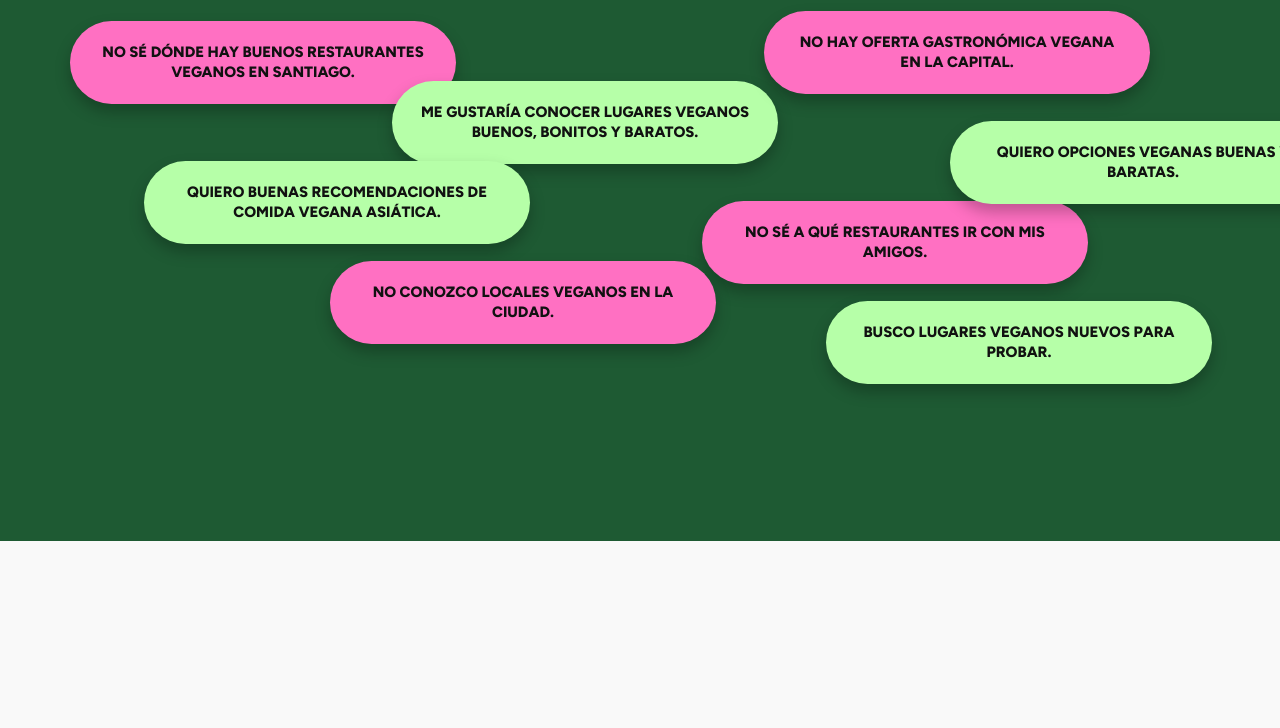
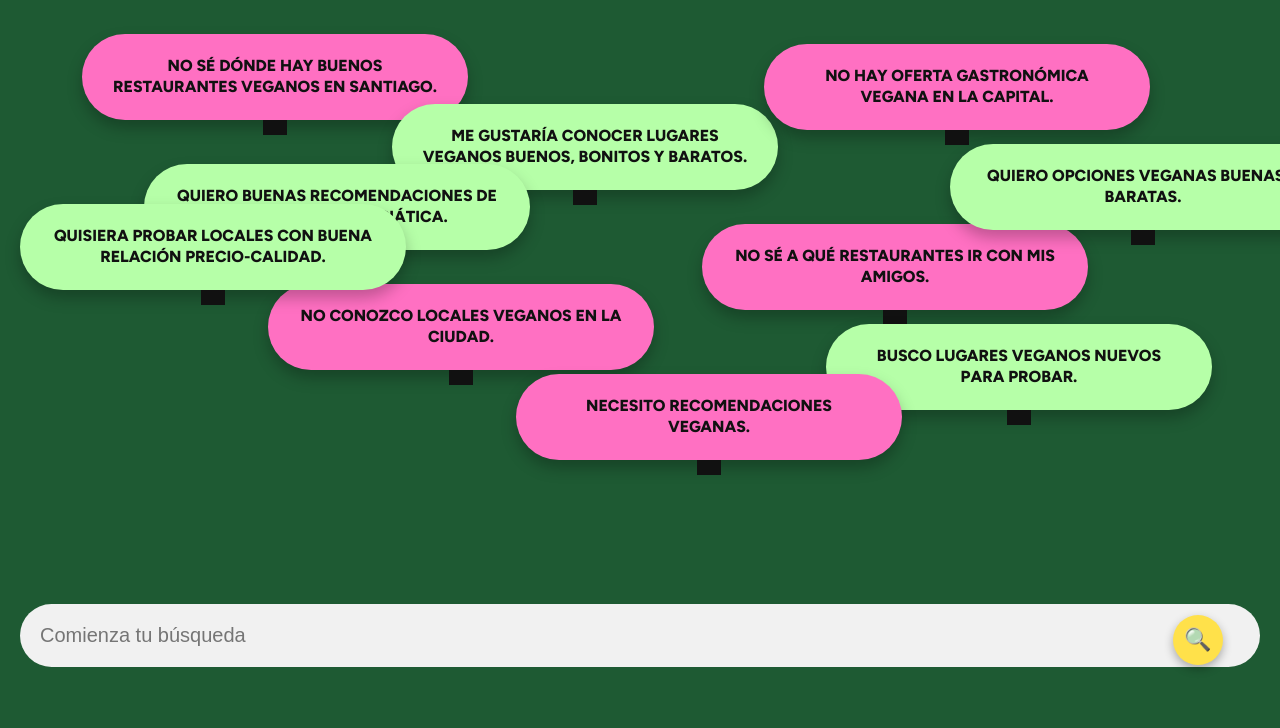
Before and after one commit to barbaraconejero/proyecto_web-larutavegana, a plain HTML site: page index.html in a window 1280 px wide. Shown: the part 197-925 px from the top of the page. Drawn offline with Linux system fonts and the light colour scheme.

Commit message:
actualizacion

```diff
--- a/assets/stylesheets/style.css
+++ b/assets/stylesheets/style.css
@@ -26,18 +26,19 @@ body {
 
 .title-massive {
     font-family: 'Lilita One', sans-serif;
-    font-size: 8vw;     /* 🔥 MÁS PEQUEÑO PERO IGUAL DE IMPACTANTE */
+    font-size: 7vw;
     white-space: nowrap;
     color: #E6A93A;
     display: flex;
     align-items: center;
     justify-content: center;
-    gap: 2vw;
+    gap: 3vw;
     margin: 0;
+    letter-spacing: 1.5vw;   /* 🔥 equivalente visual a 1.5cm */
 }
 
 .title-icon {
-    width: 8vw;     /* 🔥 MISMO ALTO PROPORCIONAL QUE EL TEXTO */
+    width: 11vw;     /* 🔥 AGRANDADO */
     height: auto;
 }
 
@@ -46,53 +47,71 @@ body {
 .sticker-zone {
     position: relative;
     margin-top: 40px;
-    height: 420px; /* 🔥 Cubren toda la pantalla */
+    height: 500px;
 }
 
-/* GLOBO OVALADO */
+/* GLOBO OVALADO CON COLA */
 .sticker {
     position: absolute;
     width: 330px;
     padding: 22px 28px;
-    font-size: 15px;
-    font-weight: 800;
+    border-radius: 50px;
+    font-size: 16px;
+    font-weight: 900;
     text-transform: uppercase;
     line-height: 1.3;
     color: #111;
-    border-radius: 50px;
-    display: flex;
-    align-items: center;
-    justify-content: center;
     text-align: center;
+
+    /* sombra */
     box-shadow: 0 8px 15px rgba(0,0,0,0.25);
-    z-index: 3;
+
+    /* animación */
     animation: popIn 0.6s ease-out forwards;
-    transform: scale(0);
+    opacity: 0;
+    transform: scale(0) rotate(-8deg);
+
+    /* cola del globo */
+    position: absolute;
+}
+
+.sticker::after {
+    content: "";
+    position: absolute;
+    bottom: -15px;
+    left: 50%;
+    transform: translateX(-50%);
+    border-width: 15px 12px 0 12px;
+    border-style: solid;
+    border-color: inherit transparent transparent transparent;
 }
 
 /* COLORES */
-.pink { background-color: #FF70C2; }
-.green { background-color: #B6FFA8; }
-
-/* DISTRIBUCIÓN EQUILIBRADA Y DESORDENADA */
-.sticker:nth-child(1) { top: 20px; left: 4%; transform: rotate(-4deg) scale(0); }
-.sticker:nth-child(2) { top: 80px; left: 30%; transform: rotate(3deg) scale(0); }
-.sticker:nth-child(3) { top: 10px; left: 60%; transform: rotate(-2deg) scale(0); }
-.sticker:nth-child(4) { top: 160px; left: 10%; transform: rotate(5deg) scale(0); }
-.sticker:nth-child(5) { top: 200px; left: 55%; transform: rotate(-3deg) scale(0); }
-.sticker:nth-child(6) { top: 120px; left: 75%; transform: rotate(4deg) scale(0); }
-.sticker:nth-child(7) { top: 260px; left: 25%; transform: rotate(-5deg) scale(0); }
-.sticker:nth-child(8) { top: 300px; left: 65%; transform: rotate(6deg) scale(0); }
+.pink { background-color: #FF70C2; border-color: #FF70C2; }
+.green { background-color: #B6FFA8; border-color: #B6FFA8; }
 
 /* ================= ANIMACIÓN POP ================= */
 
 @keyframes popIn {
     0% { transform: scale(0) rotate(-8deg); opacity: 0; }
     60% { transform: scale(1.1) rotate(0deg); opacity: 1; }
-    100% { transform: scale(1) rotate(0deg); }
+    100% { transform: scale(1) rotate(0deg); opacity: 1; }
 }
 
-/* ================= BARRA DE BÚSQUEDA ================= */
+/* ================= POSICIONES (DESORDEN LÓGICO) ================= */
+
+.sticker:nth-child(1) { top: 10px; left: 5%; transform: rotate(-4deg) scale(0); }
+.sticker:nth-child(2) { top: 80px; left: 30%; transform: rotate(3deg) scale(0); }
+.sticker:nth-child(3) { top: 20px; left: 60%; transform: rotate(-6deg) scale(0); }
+.sticker:nth-child(4) { top: 140px; left: 10%; transform: rotate(2deg) scale(0); }
+.sticker:nth-child(5) { top: 200px; left: 55%; transform: rotate(-3deg) scale(0); }
+.sticker:nth-child(6) { top: 120px; left: 75%; transform: rotate(4deg) scale(0); }
+.sticker:nth-child(7) { top: 260px; left: 20%; transform: rotate(-5deg) scale(0); }
+.sticker:nth-child(8) { top: 300px; left: 65%; transform: rotate(6deg) scale(0); }
+.sticker:nth-child(9) { top: 350px; left: 40%; transform: rotate(-2deg) scale(0); }
+.sticker:nth-child(10) { top: 180px; left: 0%; transform: rotate(3deg) scale(0); }
+
+/* ================= SEARCH BAR ================= */
 
 .search-wrapper {
     margin-top: 80px;
@@ -103,7 +122,7 @@ body {
 }
 
 .search-wrapper input {
-    width: 90%;
+    width: 100%;
     padding: 20px;
     border-radius: 40px;
     background: #f1f1f1;
@@ -114,7 +133,7 @@ body {
 
 .search-btn {
     position: absolute;
-    right: 7%;
+    right: 3%;
     top: 11px;
     height: 50px;
     width: 50px;
--- a/index.html
+++ b/index.html
@@ -15,7 +15,7 @@
 
 <header class="hero">
 
-    <!-- TÍTULO MASIVO EN UNA SOLA LÍNEA -->
+    <!-- TÍTULO COMPLETO -->
     <div class="title-container">
         <h1 class="title-massive">
             LA RUTA
@@ -24,26 +24,27 @@
         </h1>
     </div>
 
+    <!-- ⋆⋆⋆ MUUUUCHOS STICKERS ⋆⋆⋆ -->
     <div class="sticker-zone">
 
-    <div class="sticker oval pink anim">NO SÉ DÓNDE HAY BUENOS RESTAURANTES VEGANOS EN SANTIAGO.</div>
+        <div class="sticker pink anim">NO SÉ DÓNDE HAY BUENOS RESTAURANTES VEGANOS EN SANTIAGO.</div>
+        <div class="sticker green anim">ME GUSTARÍA CONOCER LUGARES VEGANOS BUENOS, BONITOS Y BARATOS.</div>
+        <div class="sticker pink anim">NO HAY OFERTA GASTRONÓMICA VEGANA EN LA CAPITAL.</div>
+        <div class="sticker green anim">QUIERO BUENAS RECOMENDACIONES DE COMIDA VEGANA ASIÁTICA.</div>
+        <div class="sticker pink anim">NO SÉ A QUÉ RESTAURANTES IR CON MIS AMIGOS.</div>
+        <div class="sticker green anim">QUIERO OPCIONES VEGANAS BUENAS Y BARATAS.</div>
+        <div class="sticker pink anim">NO CONOZCO LOCALES VEGANOS EN LA CIUDAD.</div>
+        <div class="sticker green anim">BUSCO LUGARES VEGANOS NUEVOS PARA PROBAR.</div>
+        <div class="sticker pink anim">NECESITO RECOMENDACIONES VEGANAS.</div>
+        <div class="sticker green anim">QUISIERA PROBAR LOCALES CON BUENA RELACIÓN PRECIO-CALIDAD.</div>
 
-    <div class="sticker oval green anim">ME GUSTARÍA CONOCER LUGARES VEGANOS BUENOS, BONITOS Y BARATOS.</div>
+    </div>
 
-    <div class="sticker oval pink anim">NO HAY OFERTA GASTRONÓMICA VEGANA EN LA CAPITAL.</div>
-
-    <div class="sticker oval green anim">QUIERO BUENAS RECOMENDACIONES DE COMIDA VEGANA ASIÁTICA.</div>
-
-    <div class="sticker oval pink anim">NO SÉ A QUÉ RESTAURANTES IR CON MIS AMIGOS.</div>
-
-    <div class="sticker oval green anim">QUIERO OPCIONES VEGANAS BUENAS Y BARATAS.</div>
-
-    <div class="sticker oval pink anim">NO CONOZCO LOCALES VEGANOS EN LA CIUDAD.</div>
-
-    <div class="sticker oval green anim">BUSCO LUGARES VEGANOS NUEVOS PARA PROBAR.</div>
-
-</div>
-
+    <!-- BARRA DE BÚSQUEDA FULL WIDTH -->
+    <div class="search-wrapper">
+        <input id="search-blocked" type="text" placeholder="Comienza tu búsqueda" disabled>
+        <button class="search-btn" onclick="scrollToNextSection()">🔍</button>
+    </div>
 
 </header>
 
```
